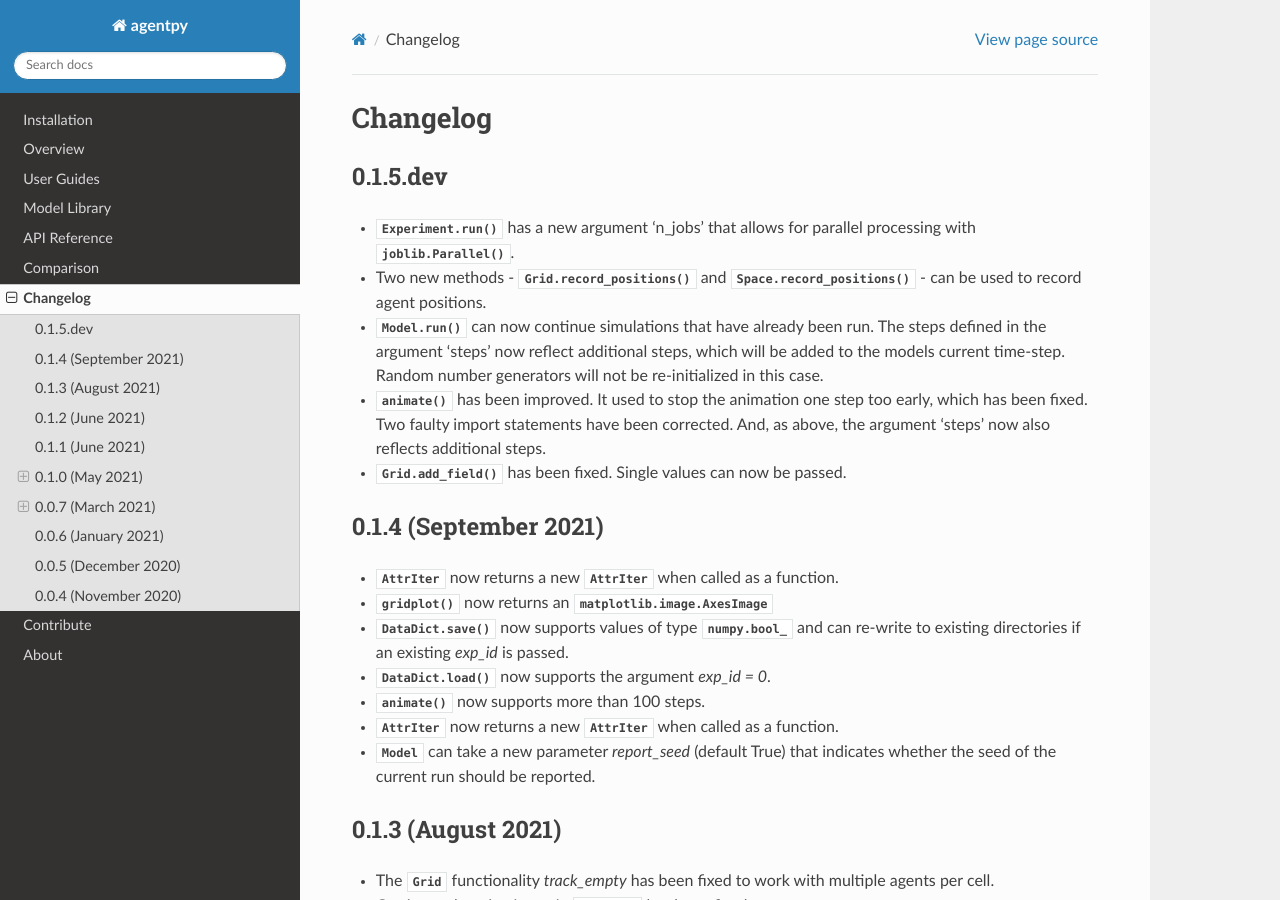
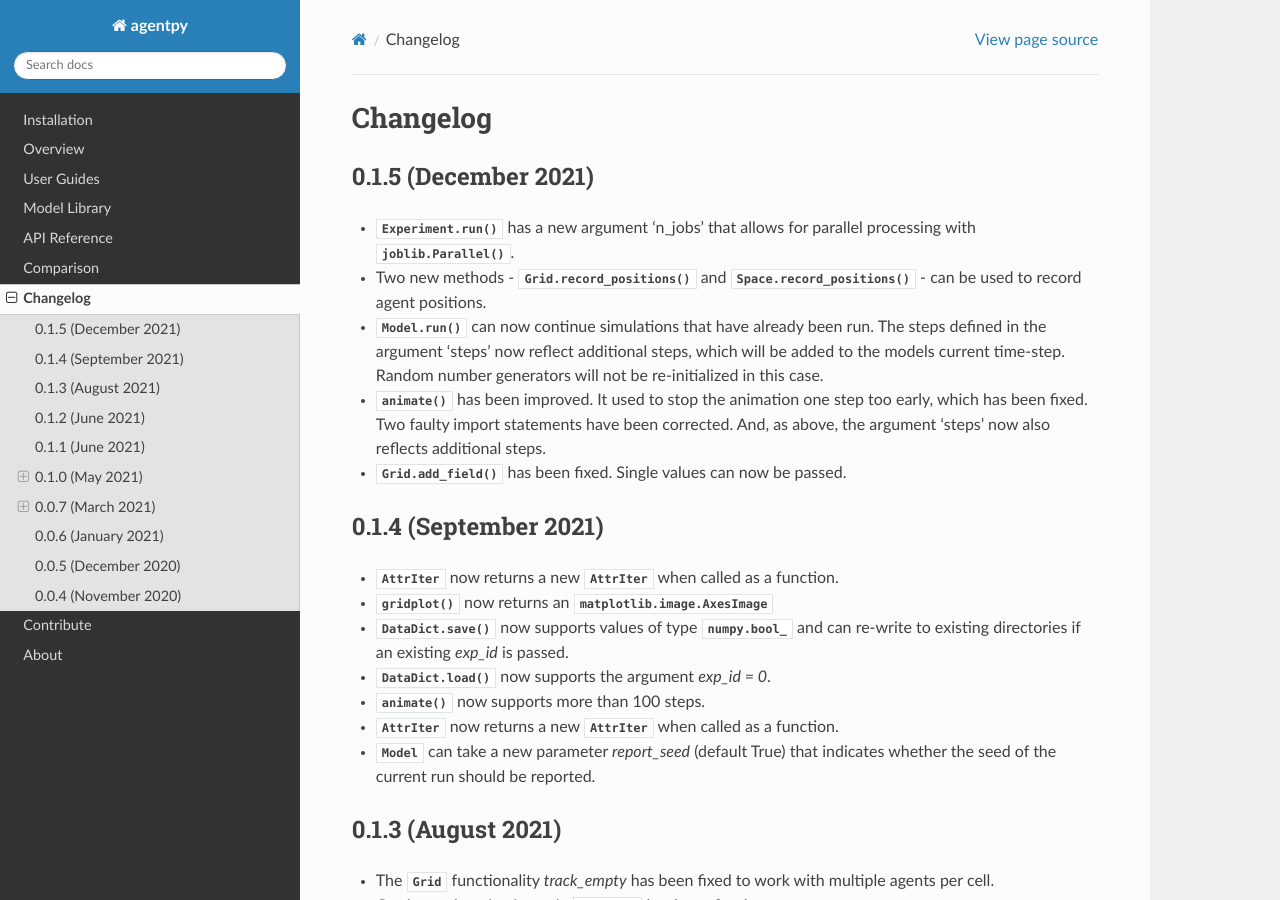
Before and after one commit to jofmi/agentpy, a Sphinx documentation site: the page built from docs/changelog.rst, in a window 1280 px wide and 900 px high. Built offline with Sphinx 7.4.7 and the Read the Docs theme 2.0.0, drawn with Linux system fonts in a browser that asks for light colours; pages that are not in the unit, such as notebooks, are missing from menus.

Commit message:
Release 0.1.5

```diff
--- a/docs/changelog.rst
+++ b/docs/changelog.rst
@@ -4,8 +4,8 @@
 Changelog
 =========
 
-0.1.5.dev
----------
+0.1.5 (December 2021)
+---------------------
 
 - :func:`Experiment.run` has a new argument 'n_jobs' that allows for
   parallel processing with :func:`joblib.Parallel`.
--- a/setup.cfg
+++ b/setup.cfg
@@ -1,5 +1,5 @@
 [metadata]
-version = 0.1.5.dev
+version = 0.1.5
 
 [options]
 packages = find:
```
